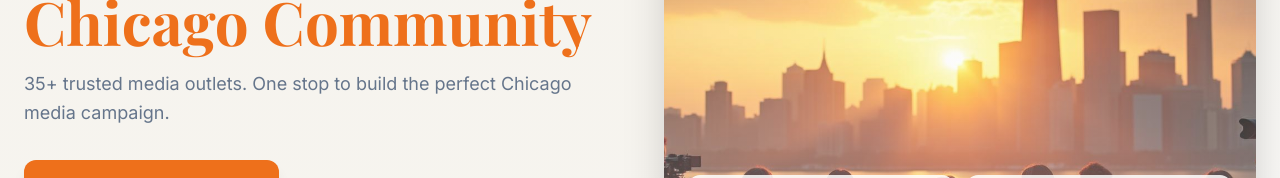
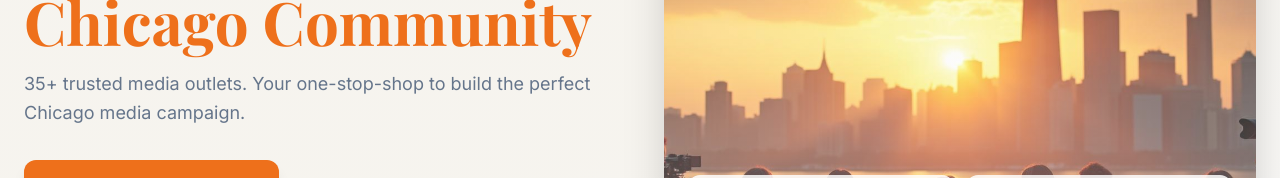
Before and after one commit to shawnempower/chicago-hub-mongo, a React (Vite) app: page / in a window 1280 px wide. Shown: the part 290-468 px from the top of the page. Built offline with nearby package versions, Linux system fonts and the light colour scheme; the HTML template or start-up script is replaced by a standard one.

Commit message:
Visual edit in Lovable

```diff
--- a/src/components/HeroSection.tsx
+++ b/src/components/HeroSection.tsx
@@ -17,7 +17,7 @@ export function HeroSection({
                 Connect with Every{" "}
                 <span className="text-accent">Chicago Community</span>
               </h1>
-              <p className="body-large max-w-xl">35+ trusted media outlets. One stop to build the perfect Chicago media campaign.</p>
+              <p className="body-large max-w-xl">35+ trusted media outlets. Your one-stop-shop to build the perfect Chicago media campaign.</p>
             </div>
 
             <div className="flex flex-col sm:flex-row gap-4">
```
